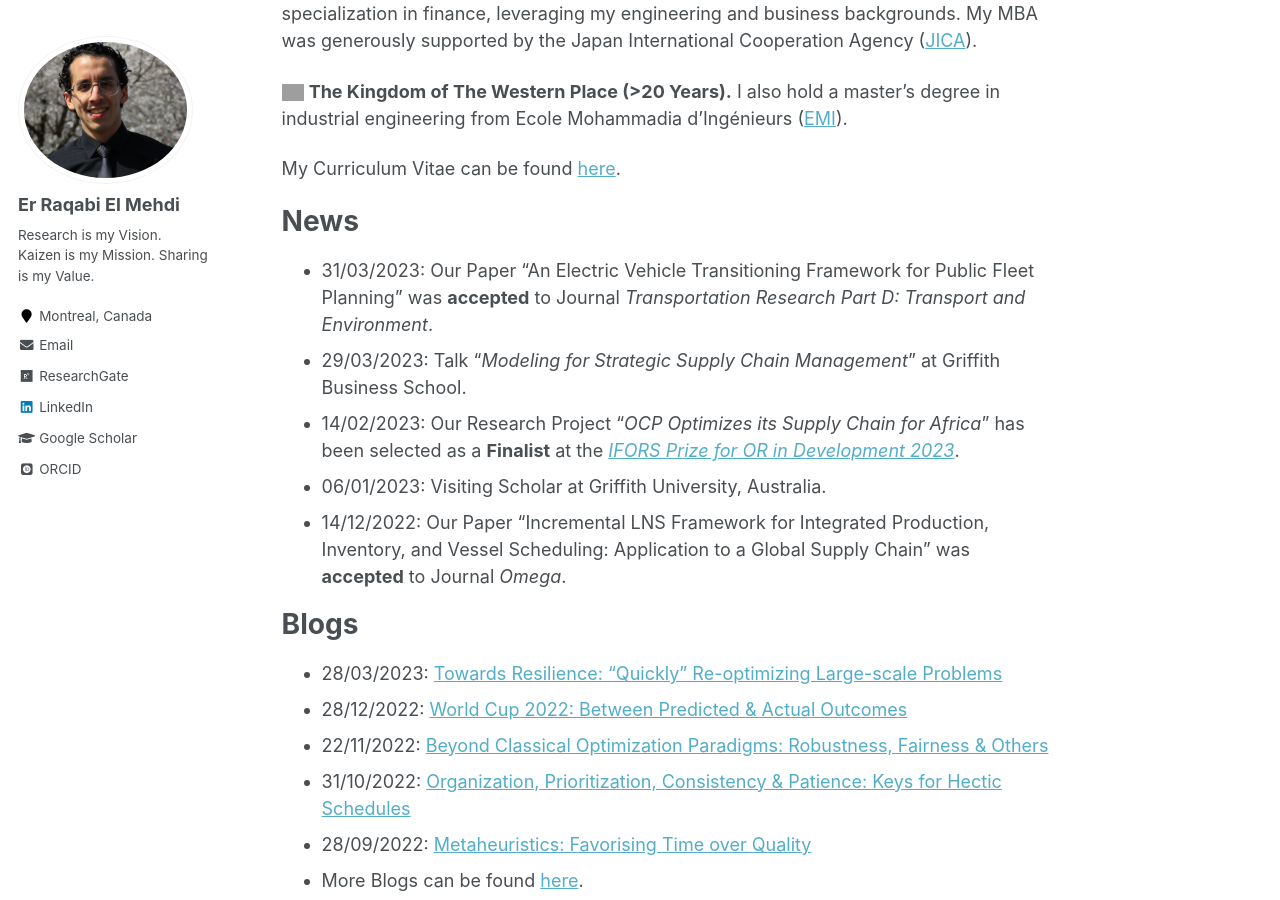
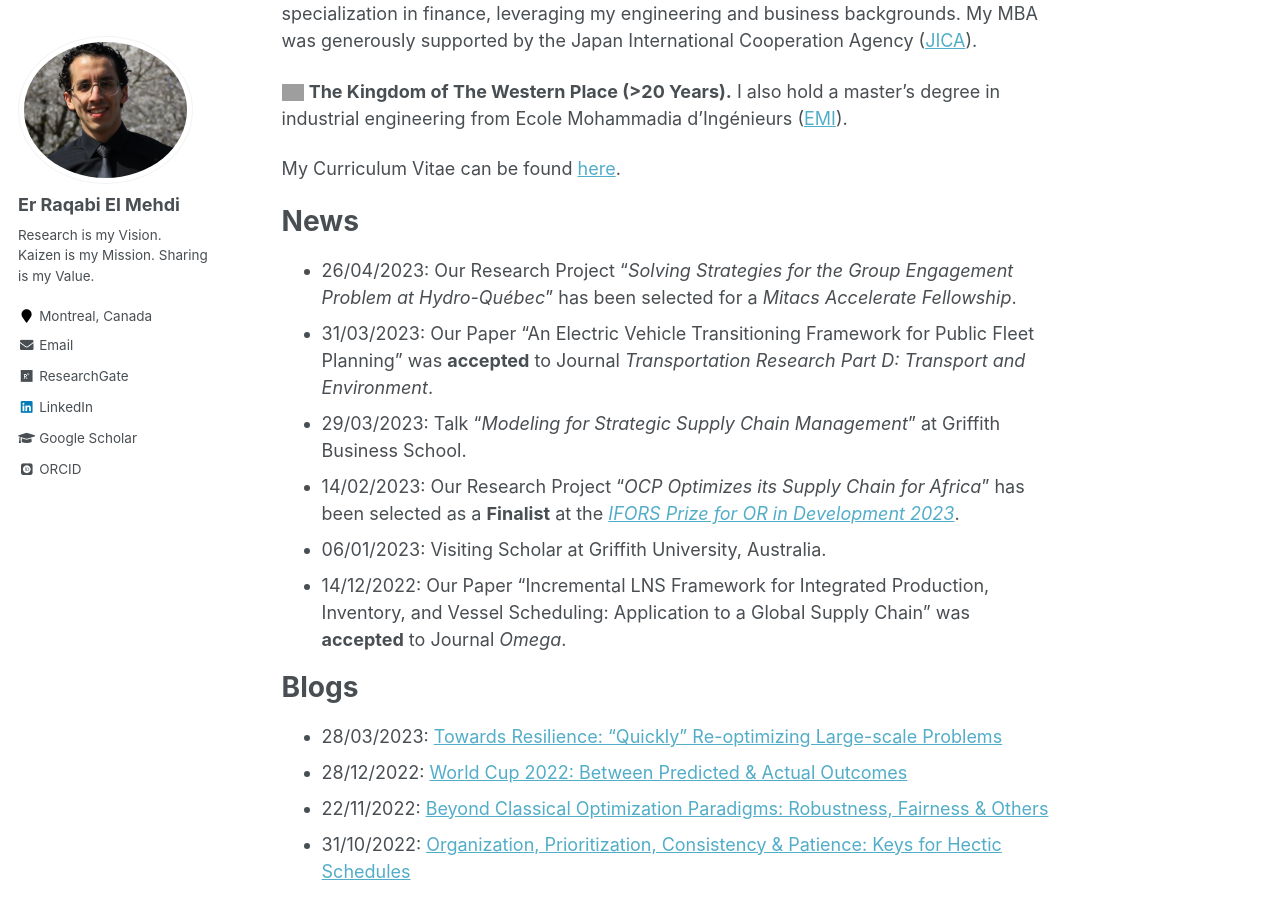
Before and after one commit to RqbMedi/rqbmedi.github.io, a Jekyll site: the page built from _pages/about.md, in a window 1280 px wide and 900 px high, scrolled down 674 px. Built offline with Jekyll 4.4.1, drawn with Linux system fonts in a browser that asks for light colours; some web fonts are replaced; grey boxes are pictures that could not be loaded.

Commit message:
Initial Commit

```diff
--- a/_pages/about.md
+++ b/_pages/about.md
@@ -26,6 +26,7 @@ My Curriculum Vitae can be found [here](http://rqbmedi.github.io/files/CV.pdf).
 
 News
 ======
+- 26/04/2023: Our Research Project "*Solving Strategies for the Group Engagement Problem at Hydro-Québec*" has been selected for a *Mitacs Accelerate Fellowship*.
 - 31/03/2023: Our Paper "An Electric Vehicle Transitioning Framework for Public Fleet Planning" was **accepted** to Journal *Transportation Research Part D: Transport and Environment*.
 - 29/03/2023: Talk "*Modeling for Strategic Supply Chain Management*" at Griffith Business School.
 - 14/02/2023: Our Research Project "*OCP Optimizes its Supply Chain for Africa*" has been selected as a **Finalist** at the [*IFORS Prize for OR in Development 2023*](https://ifors.org/newsletter/ifors-news-march-2023.pdf).
```
Also changed, not shown: 1 other file.
